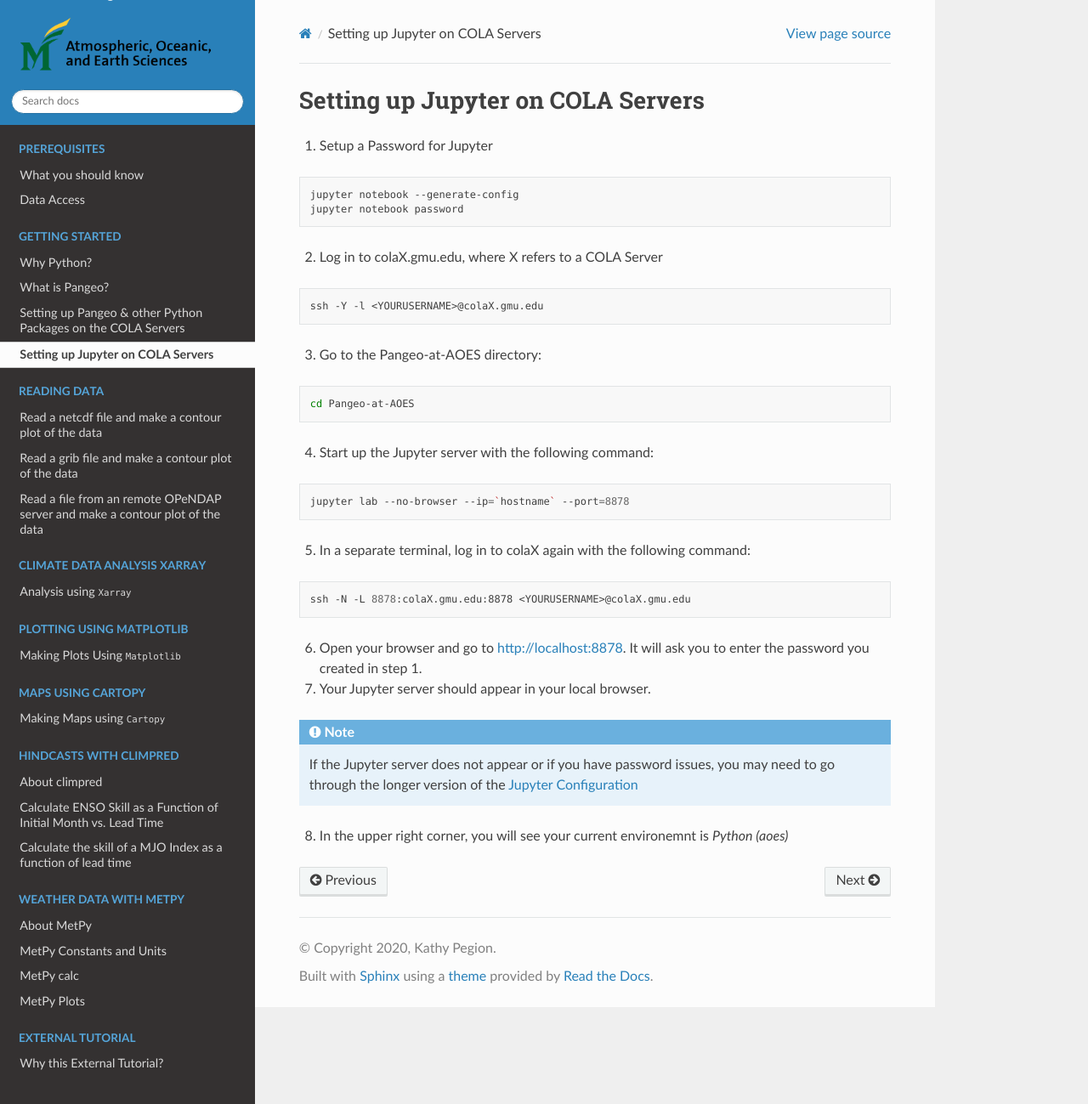
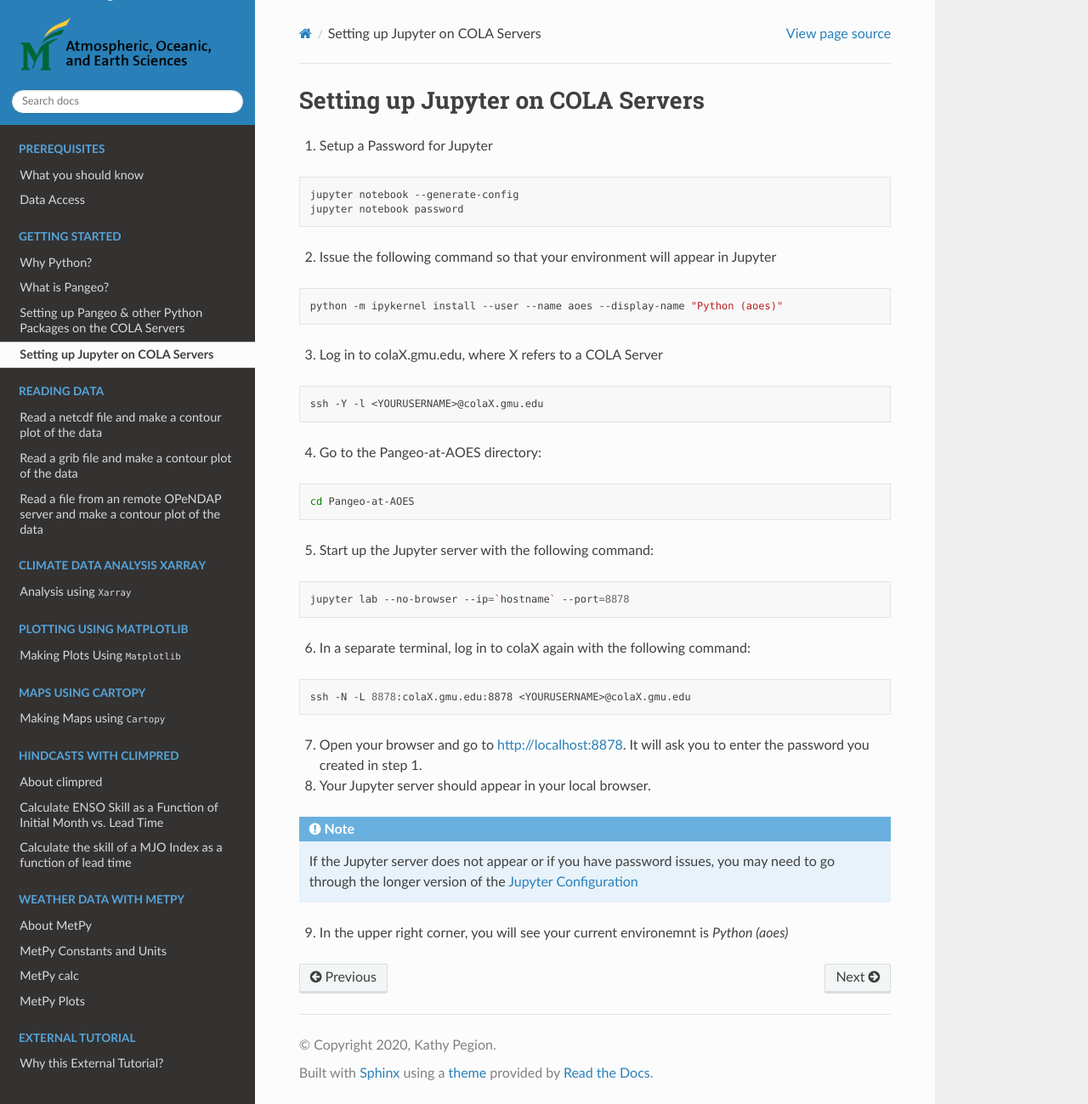
Before and after one commit to kpegion/Pangeo-at-AOES, a Sphinx documentation site: the page built from docs/source/setting-up-jupyter.rst, in a window 1280 px wide and 1299 px high. Shown: the whole window at 85% size. Built offline with Sphinx 7.4.7 and the Read the Docs theme 2.0.0, drawn with Linux system fonts in a browser that asks for light colours.

Commit message:
update jupyter for environments

```diff
--- a/docs/source/setting-up-jupyter.rst
+++ b/docs/source/setting-up-jupyter.rst
@@ -8,34 +8,40 @@ Setting up Jupyter on COLA Servers
    jupyter notebook --generate-config
    jupyter notebook password
 
-2. Log in to colaX.gmu.edu, where X refers to a COLA Server
+2. Issue the following command so that your environment will appear in Jupyter
+
+.. code-block:: bash
+
+   python -m ipykernel install --user --name aoes --display-name "Python (aoes)"
+
+3. Log in to colaX.gmu.edu, where X refers to a COLA Server
 
 .. code-block:: bash
 
    ssh -Y -l <YOURUSERNAME>@colaX.gmu.edu
 
-3. Go to the Pangeo-at-AOES directory:
+4. Go to the Pangeo-at-AOES directory:
 
 .. code-block:: bash
 
    cd Pangeo-at-AOES
 
-4. Start up the Jupyter server with the following command:
+5. Start up the Jupyter server with the following command:
 
 .. code-block:: bash
 
    jupyter lab --no-browser --ip=`hostname` --port=8878
 
-5. In a separate terminal, log in to colaX again with the following command:
+6. In a separate terminal, log in to colaX again with the following command:
 
 .. code-block:: bash
 
    ssh -N -L 8878:colaX.gmu.edu:8878 <YOURUSERNAME>@colaX.gmu.edu
 
-6. Open your browser and go to http://localhost:8878. It will ask you to enter the password you created in step 1.
+7. Open your browser and go to http://localhost:8878. It will ask you to enter the password you created in step 1.
 
-7. Your Jupyter server should appear in your local browser.
+8. Your Jupyter server should appear in your local browser.
 
 .. note:: If the Jupyter server does not appear or if you have password issues, you may need to go through the longer version of the `Jupyter Configuration <http://pangeo.io/setup_guides/hpc.html#configure-jupyter>`_
 
-8. In the upper right corner, you will see your current environemnt is `Python (aoes)`
+9. In the upper right corner, you will see your current environemnt is `Python (aoes)`
```
